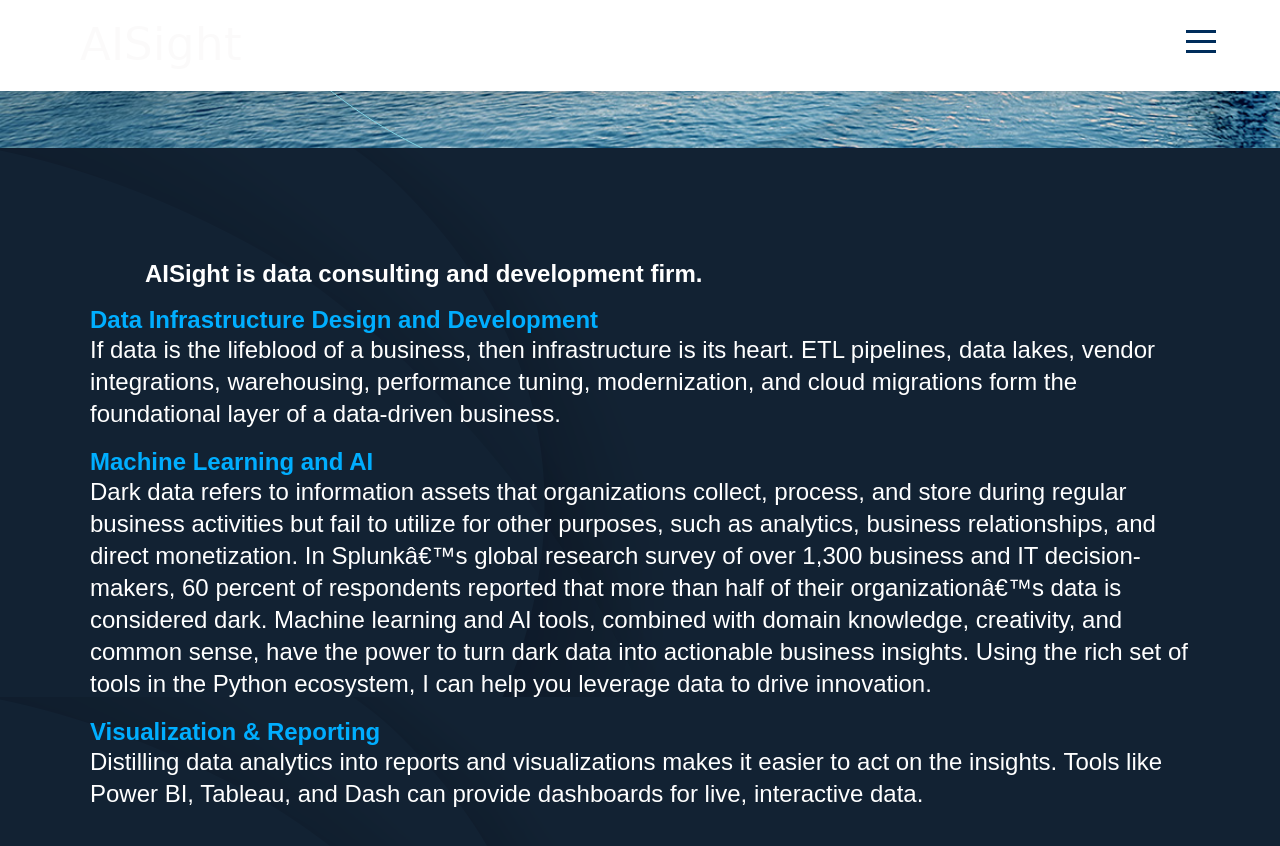
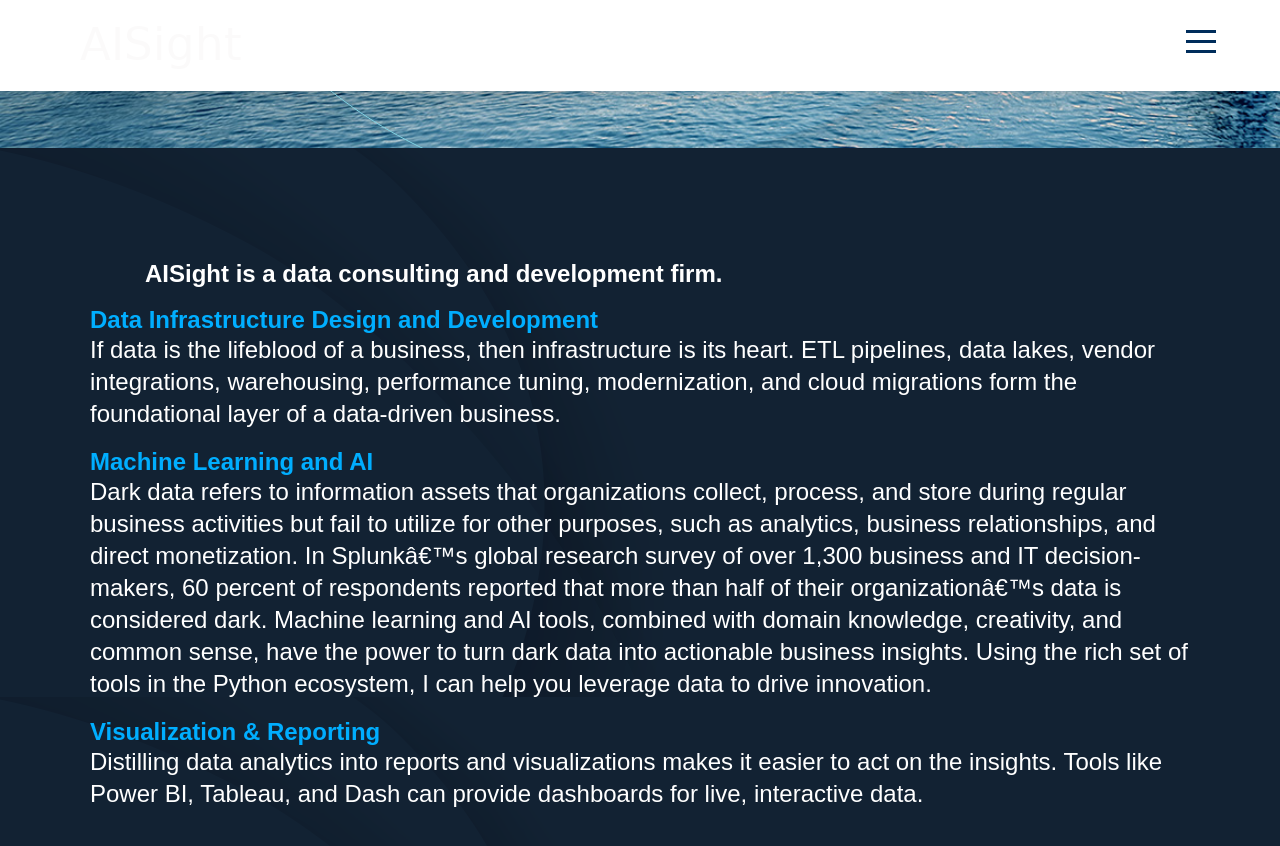
Before and after one commit to kamrankashef/kamrankashef.github.io, a Jekyll site: the page static/clone.html, which Jekyll copies as it is, in a window 1280 px wide and 900 px high, scrolled down 752 px. Shown: the top 846 px of the window. Built offline with Jekyll 4.4.1, drawn with Linux system fonts in a browser that asks for light colours; some web fonts are replaced.

Commit message:
fix typo

```diff
--- a/static/clone.html
+++ b/static/clone.html
@@ -69,7 +69,7 @@
 
 	<section class="s2" data-id="overview"><div class="content"><ce oet="1">
 		<div class="container">
-			<h1 class="content" style="color: #FFF;">AISight is data consulting and development firm.</h1>
+			<h1 class="content" style="color: #FFF;">AISight is a data consulting and development firm.</h1>
 			<br />
 			<div class="service">
 				<h2 style="color: #00AEFF;">Data Infrastructure Design and Development</h2>
```
